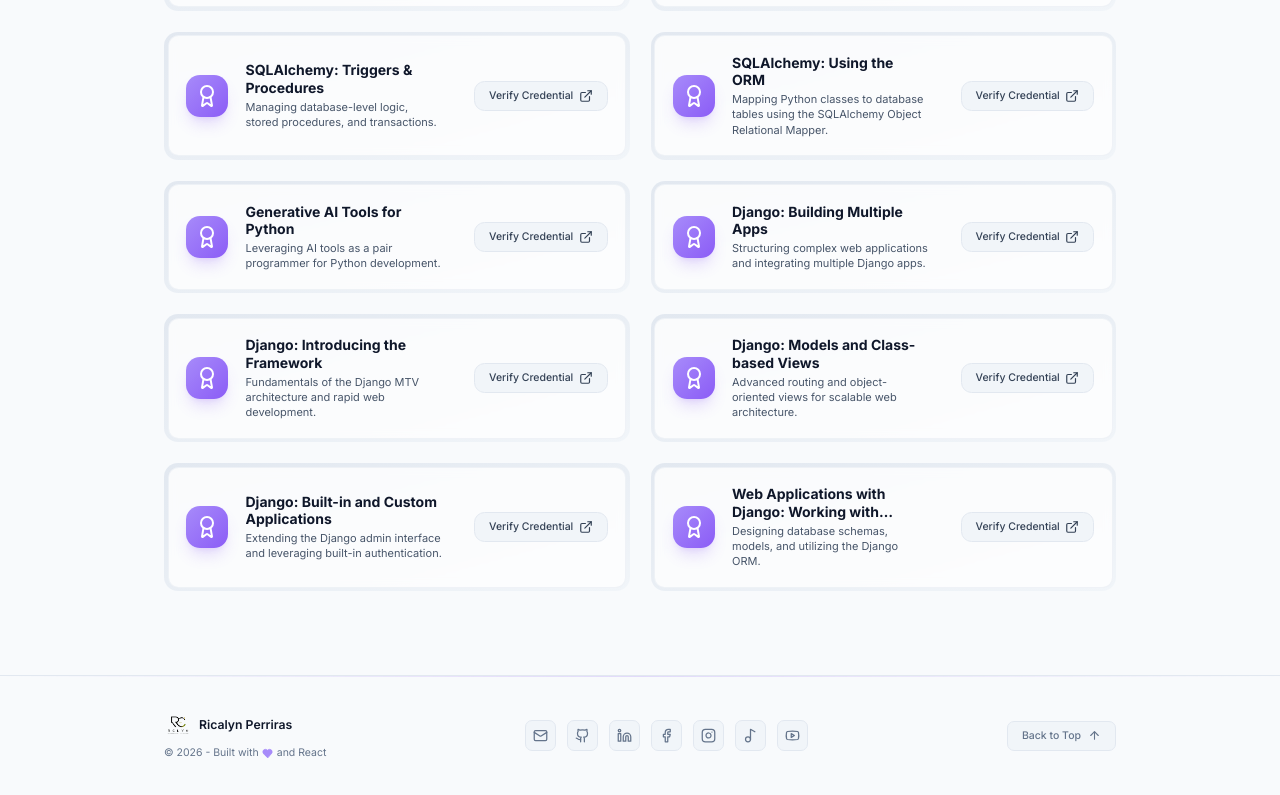
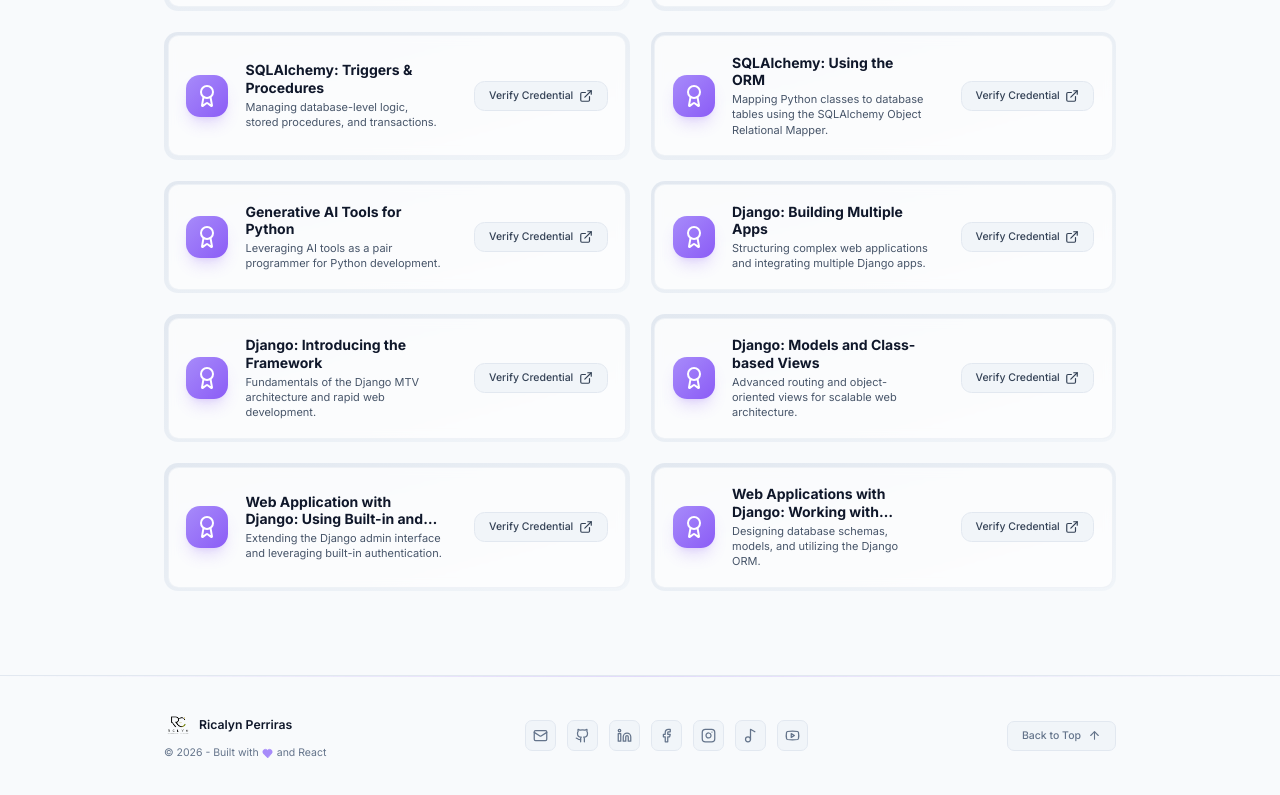
Before and after one commit to rclynn/my-portfolio, a React (Vite) app: page /certifications in a window 1280 px wide. Shown: the part 6743-7538 px from the top of the page. Built offline with nearby package versions, Linux system fonts and the light colour scheme.

Commit message:
content: update Django Built-in Apps certification title

```diff
--- a/src/data/portfolioData.js
+++ b/src/data/portfolioData.js
@@ -768,7 +768,7 @@
     category: 'Professional',
   },
   {
-    title: 'Django: Built-in and Custom Applications',
+    title: 'Web Application with Django: Using Built-in and Custom Applications',
     issuer: 'Professional Certification',
     description: 'Extending the Django admin interface and leveraging built-in authentication.',
     link: '/certifications/Web Applications with Django_ Using Built-in and Custom Applications.png',
```
